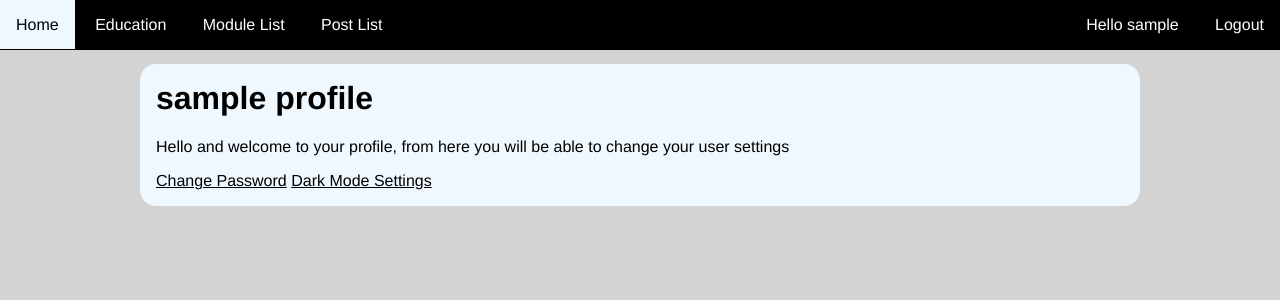
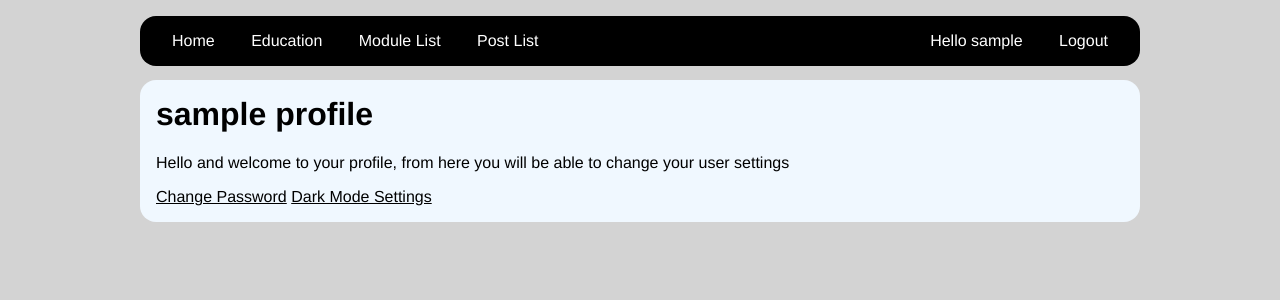
Before and after one commit to timothyf1/cmt120-flask, a Flask app: page /auth/profile in a window 1280 px wide. Shown: the top 300 px of the page. Run offline with Flask 3, Linux system fonts and the light colour scheme; the visitor is signed in with stand-in values (Sample User, id 1).

Commit message:
Floating nav bar on page

```diff
--- a/portfolio/static/nav.css
+++ b/portfolio/static/nav.css
@@ -1,10 +1,16 @@
 header {
     background-color: black;
-    padding-top: 1rem;
-    padding-bottom: 1rem;
+    padding: 1rem;
+    box-sizing: border-box;
     position: fixed;
-    top: 0;
+    left: 50%;
+    transform: translateX(-50%);
+    top: 1rem;
     width: 100%;
+    max-width: 1000px;
+    margin-left: auto;
+    margin-right: auto;
+    border-radius: 1rem;
 }
 
 .nav-bar {
--- a/portfolio/static/style.css
+++ b/portfolio/static/style.css
@@ -7,7 +7,8 @@ body {
 }
 
 .messages {
-    margin-top: 4rem;
+    /* spacing due to nav bar */
+    margin-top: 5rem;
 }
 
 .content {
```
